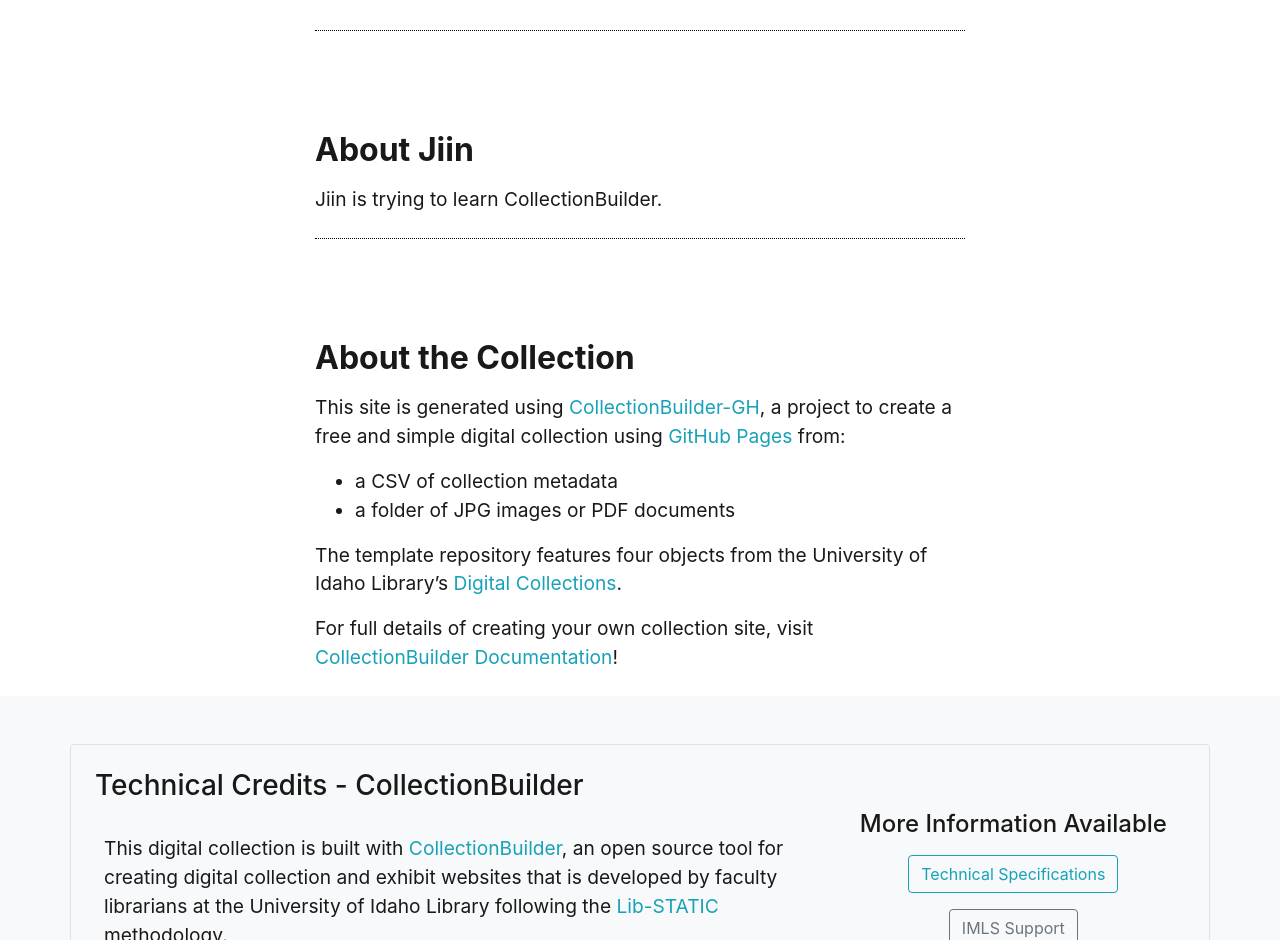
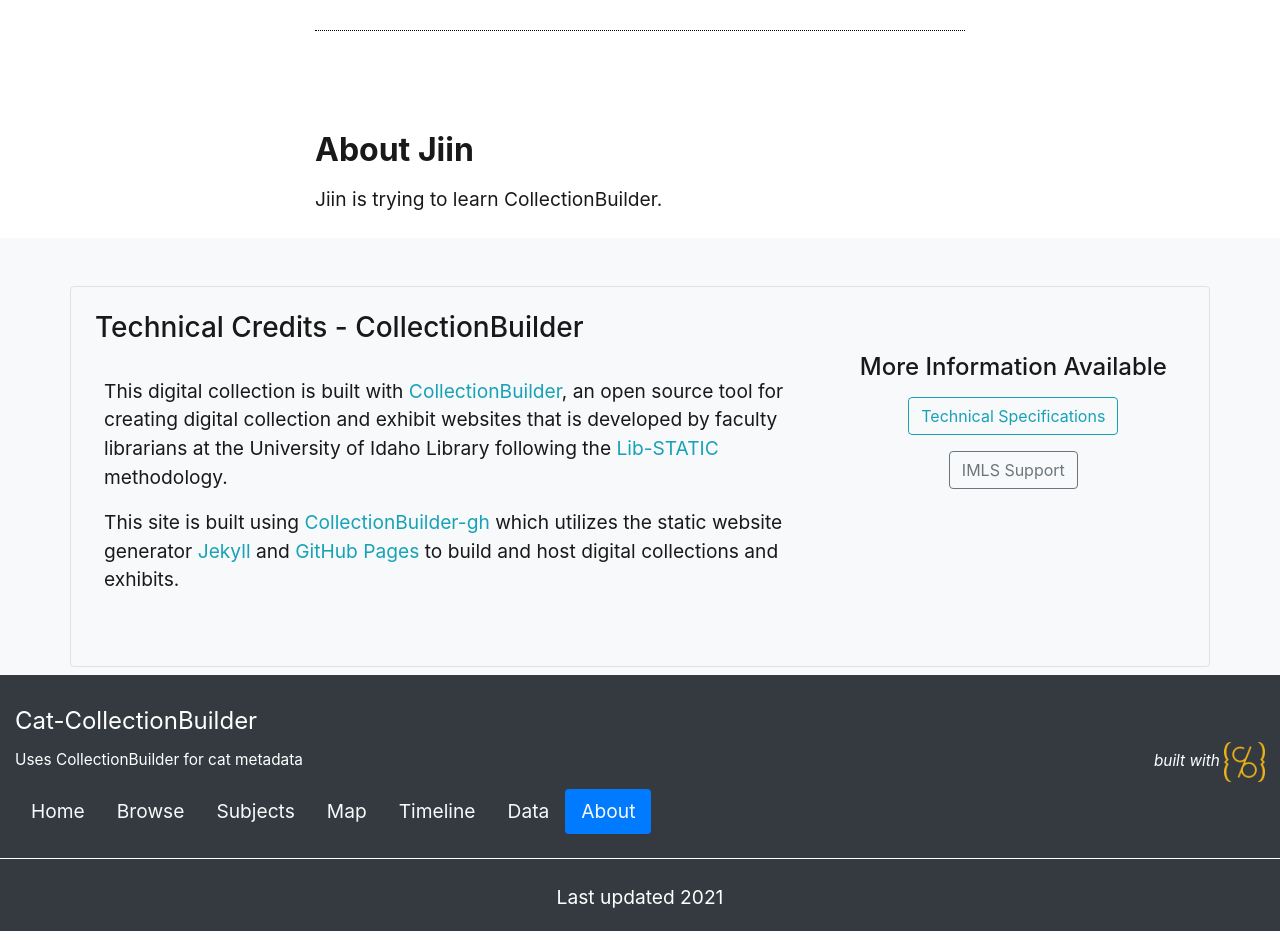
Before and after one commit to jiinjeong/cat-collectionbuilder, a Jekyll site: the page built from pages/about.md, in a window 1280 px wide. Shown: the part 750-1690 px from the top of the page. Built offline with Jekyll 4.4.1, drawn with Linux system fonts in a browser that asks for light colours.

Commit message:
new about

```diff
--- a/pages/about.md
+++ b/pages/about.md
@@ -8,7 +8,7 @@
 # Look in _includes/feature for options to easily add features to the page
 ---
 
-{% include feature/jumbotron.html objectid="https://cdil.lib.uidaho.edu/images/palouse_sm.jpg" %}
+{% include feature/jumbotron.html objectid="cat006" %}
 
 {% include feature/nav-menu.html sections="About Cats; About Jiin" %}
 
@@ -17,14 +17,3 @@
 
 ## About Jiin
 Jiin is trying to learn CollectionBuilder.
-
-## About the Collection
-
-This site is generated using [CollectionBuilder-GH](https://collectionbuilding.github.io/gh/), a project to create a free and simple digital collection using [GitHub Pages](https://pages.github.com/) from:
-
-- a CSV of collection metadata
-- a folder of JPG images or PDF documents
-
-The template repository features four objects from the University of Idaho Library's [Digital Collections](https://www.lib.uidaho.edu/digital).
-
-For full details of creating your own collection site, visit [CollectionBuilder Documentation](https://collectionbuilder.github.io/cb-docs/)!
```
